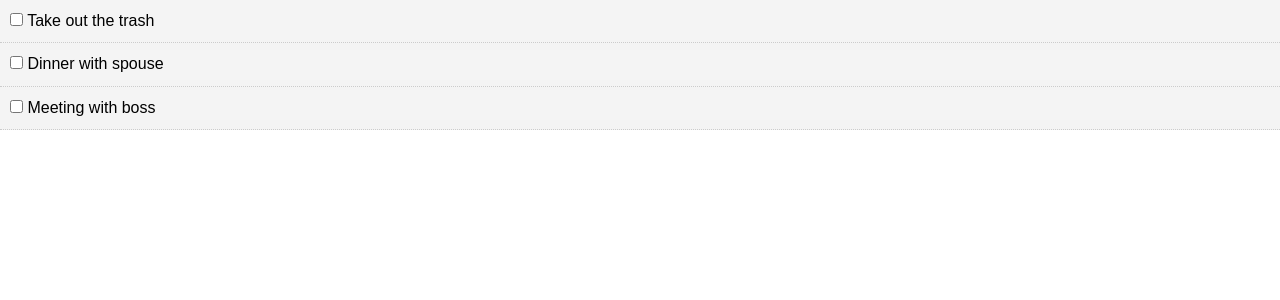
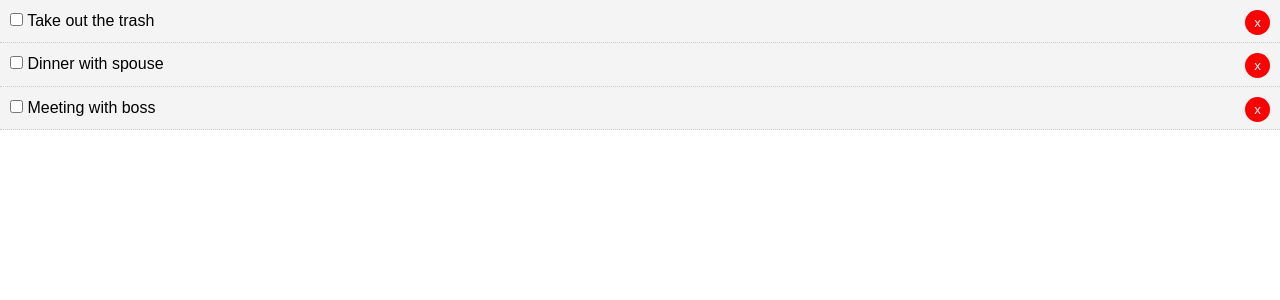
Before and after one commit to marykasp/react-simple-todo, a React (Create React App) app: page / in a window 1280 px wide. Shown: the top 300 px of the page. Built offline with nearby package versions, Linux system fonts and the light colour scheme.

Commit message:
added delete button to TodoItem

```diff
--- a/src/App.js
+++ b/src/App.js
@@ -26,6 +26,7 @@
       ]
     }
 
+    // Toggle Complete
     markComplete = (id) => {
       this.setState({ todos: this.state.todos.map((todo) => {
         if(todo.id === id) {
--- a/src/components/TodoItem.js
+++ b/src/components/TodoItem.js
@@ -15,13 +15,14 @@
 
 
     render() {
+      const { id, title } = this.props.todo;
 
-        const { id, title } = this.props.todo;
       return (
           <div style={this.getStyle()}>
             <p>
                 <input type="checkbox" onChange={this.props.markComplete.bind(this, id)}/> {' '}
                 { title }
+                <button style={btnStyle}>x</button>
             </p>
           </div>
       )
@@ -33,6 +34,16 @@
     todo: PropTypes.object.isRequired
 }
 
+const btnStyle = {
+    background: '#ff0000',
+    color: '#fff',
+    border: 'none',
+    padding: '5px 9px',
+    borderRadius: '50%',
+    cursor: 'pointer',
+    float: 'right'
+}
+
 // style inside variables or inside a function
 // const itemStyle = {
 //     backgroundColor: '#f4f4f4'
```
